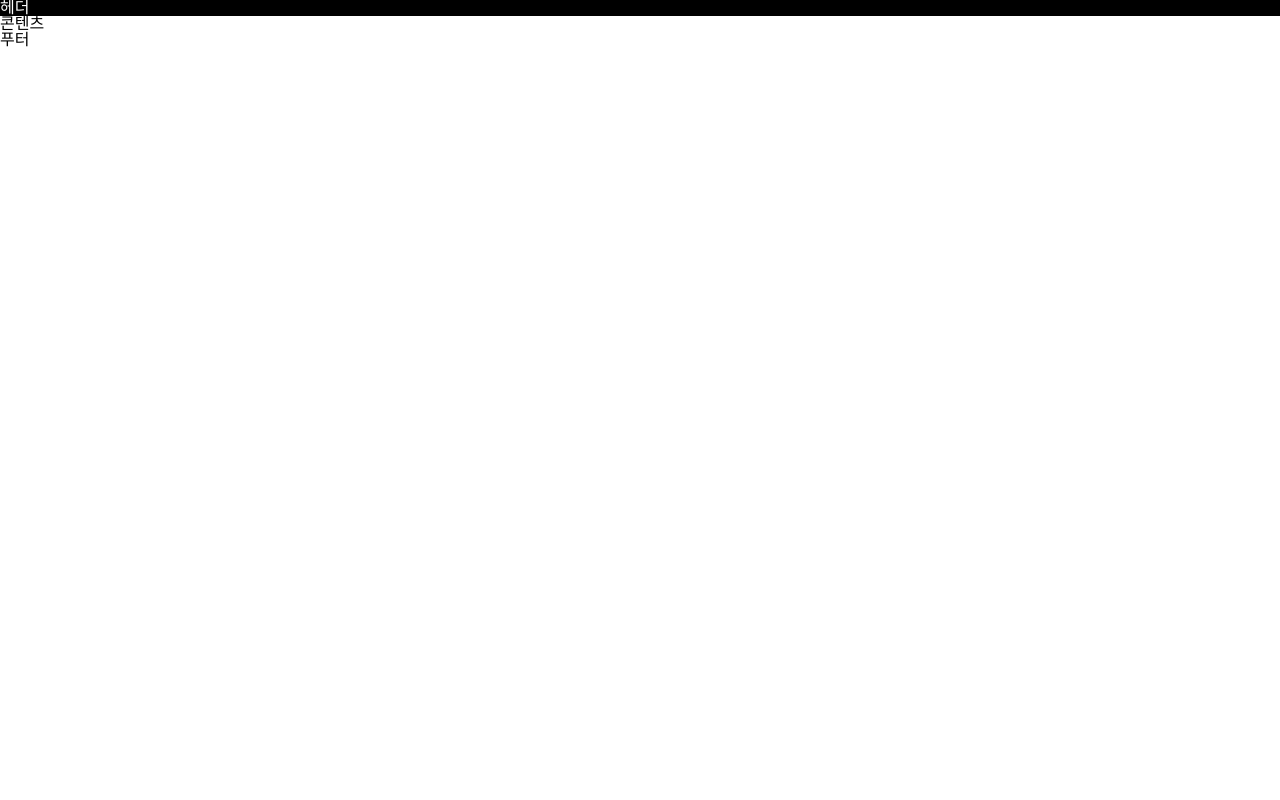
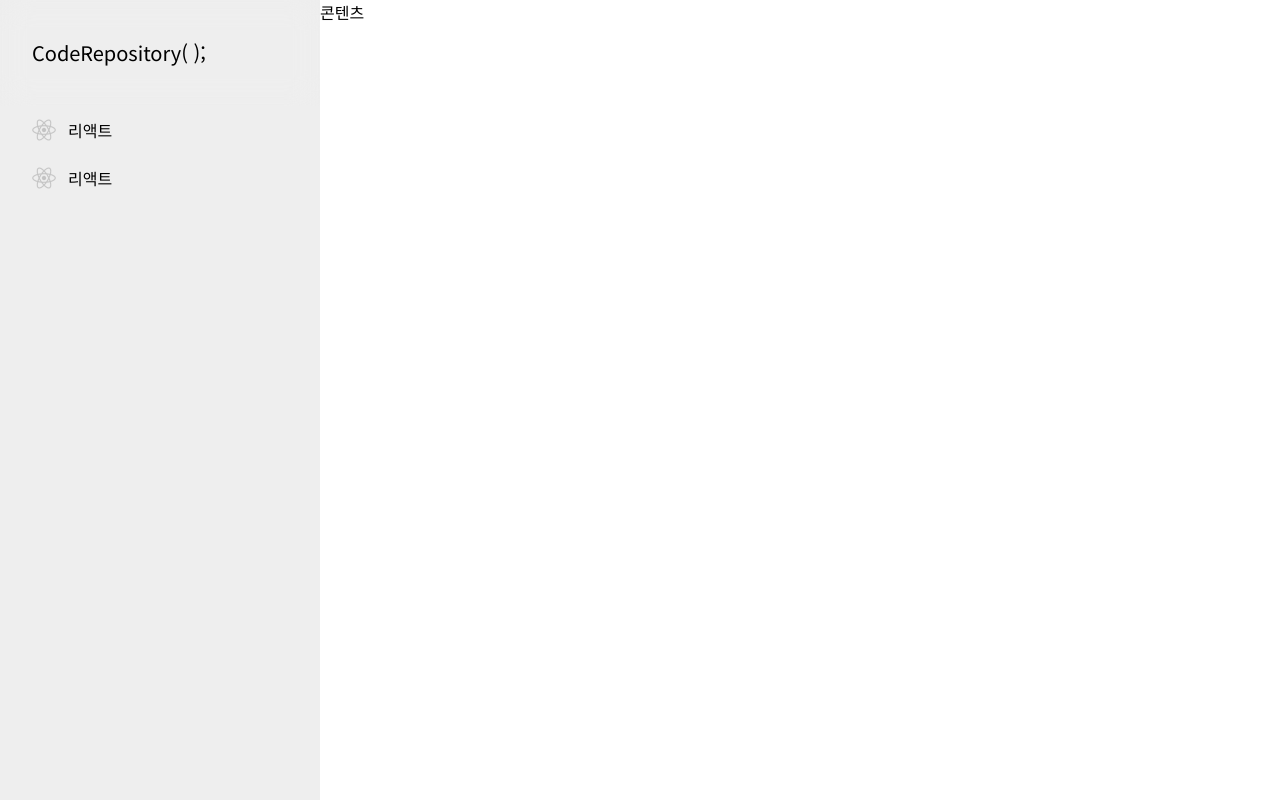
Before and after one commit to wangkodok/react-toy, a React (Vite) app: page / in a window 1280 px wide. Built offline with nearby package versions, Linux system fonts and the light colour scheme.

Commit message:
초기 레이아웃

```diff
--- a/index.html
+++ b/index.html
@@ -3,8 +3,14 @@
   <head>
     <meta charset="UTF-8" />
     <meta name="viewport" content="width=device-width, initial-scale=1.0" />
+    <link rel="preconnect" href="https://fonts.googleapis.com" />
+    <link rel="preconnect" href="https://fonts.gstatic.com" crossorigin />
+    <link
+      href="https://fonts.googleapis.com/css2?family=Noto+Sans+KR:wght@100..900&display=swap"
+      rel="stylesheet"
+    />
     <link rel="stylesheet" href="/src/index.css" />
-    <title>Vite + React</title>
+    <title>코드를 기록하는 공간</title>
   </head>
   <body>
     <div id="root"></div>
--- a/src/App.jsx
+++ b/src/App.jsx
@@ -35,7 +35,7 @@ import MainPage from "./MainPage/MainRouter";
 
 export default function App() {
   return (
-    <div>
+    <>
       <MainPage />
       {/* <Button /> */}
       {/* <Props /> */}
@@ -70,6 +70,6 @@ export default function App() {
       {/* <InputHandle /> */}
       {/* <InputHandleList /> */}
       {/* <ReduxStudy /> */}
-    </div>
+    </>
   );
 }
--- a/src/MainPage/RootPage.jsx
+++ b/src/MainPage/RootPage.jsx
@@ -1,23 +1,104 @@
 import { Outlet } from "react-router-dom";
 import styled from "styled-components";
 
-const Wrapper = styled.div``;
+// import search from "../image/search.svg";
+import react from "../image/react.png";
+
+const Wrapper = styled.div`
+  font-family: "Noto Sans KR", sans-serif;
+  font-optical-sizing: auto;
+  font-weight: weight;
+  font-style: normal;
+  line-height: 1.5;
+
+  .container {
+    display: flex;
+    height: 100vh;
+  }
+
+  .sidebar {
+    width: 320px;
+    background-color: #eee;
+    overflow-y: auto;
+    position: sticky;
+    top: 0;
+
+    .logo-area {
+      position: sticky;
+      top: 0;
+      backdrop-filter: blur(15px);
+      z-index: 1;
+    }
+
+    a {
+      display: block;
+      padding: 38px 32px;
+      font-size: 20px;
+      text-decoration: none;
+      color: #000;
+    }
+
+    nav > ul > li > a {
+      padding: 12px 32px;
+      font-size: 16px;
+    }
+
+    nav > ul > li > a:hover {
+      background-color: #ddd;
+    }
+
+    nav > ul > li > a > span {
+      display: block;
+      padding: 0 0 0 36px;
+      background-image: url(${react});
+      background-repeat: no-repeat;
+      filter: grayscale(100%);
+    }
+
+    nav > ul > li > a:hover > span {
+      filter: grayscale(0%);
+    }
+  }
+
+  .content {
+    width: calc(100% - 320px);
+    overflow-y: auto;
+    position: sticky;
+    top: 0;
+  }
+`;
 
 export default function RootPage() {
   return (
     <Wrapper>
-      <div className="container main-container">
-        <header className="header">
-          <h1>헤더</h1>
-        </header>
-        <main className="main main-content">
-          <section className="sec-content code-content">
+      <div className="container">
+        <h1></h1>
+        <div className="sidebar">
+          <div className="logo-area">
+            <a href="">CodeRepository&#40; &#41;&#59;</a>
+          </div>
+          <nav>
+            <ul>
+              <li>
+                <a href="">
+                  <span>리액트</span>
+                </a>
+              </li>
+              <li>
+                <a href="">
+                  <span>리액트</span>
+                </a>
+              </li>
+            </ul>
+          </nav>
+        </div>
+        <div className="content">
+          <section>
             <h2>콘텐츠</h2>
             {/* 하위 페이지를 렌더링하려면 상위 페이지에서 Outlet 사용하기 */}
             <Outlet></Outlet>
           </section>
-        </main>
-        <footer className="footer">푸터</footer>
+        </div>
       </div>
     </Wrapper>
   );
--- a/src/index.css
+++ b/src/index.css
@@ -1,4 +1,4 @@
-@charset "UTF-8";
+/* @charset "UTF-8";
 
 section {
   margin: 0 0 40px;
@@ -10,4 +10,4 @@ h1 {
   background-color: #000;
   color: #fff;
   padding: 10px;
-}
+} */
```
Also changed, not shown: src/image/react.png (added), src/image/search.svg (added).
